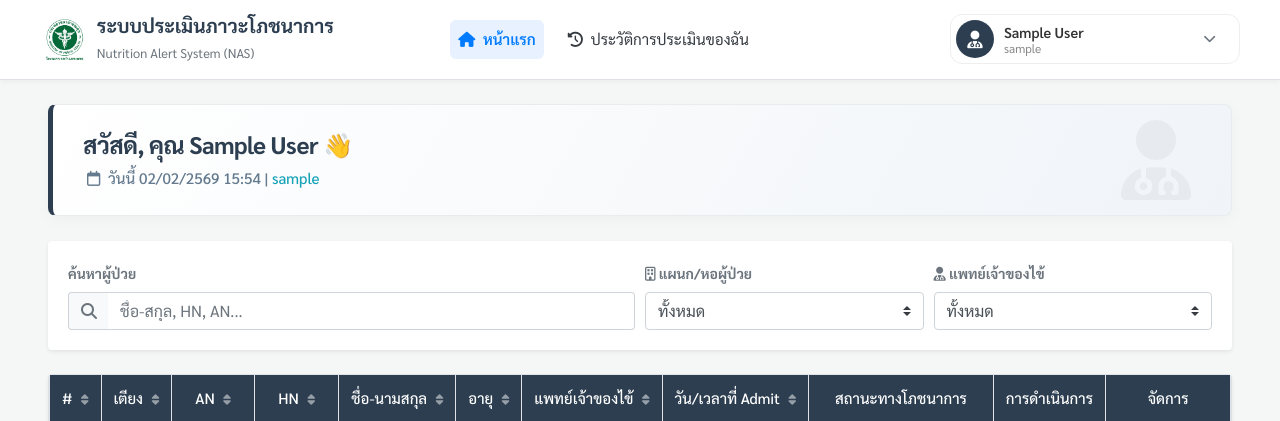
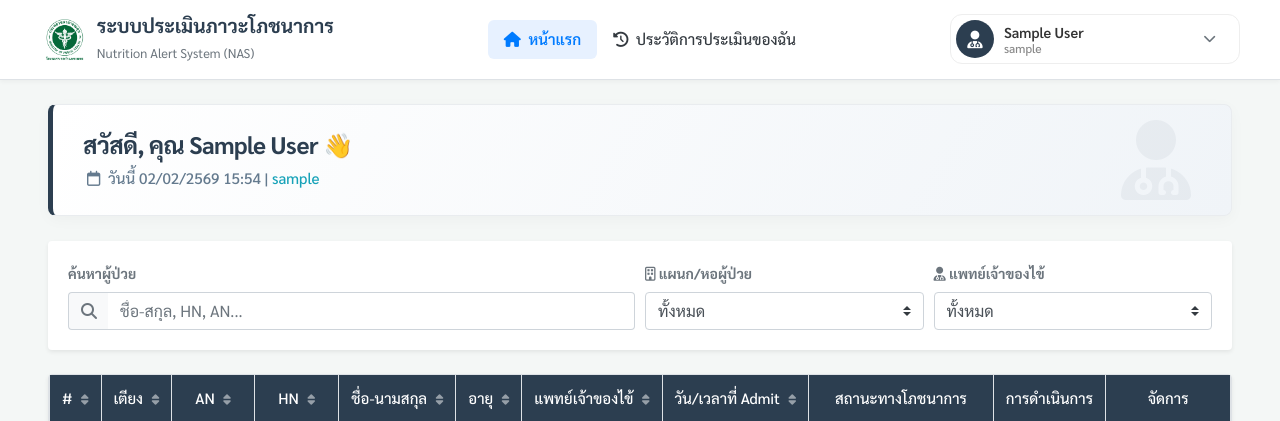
Before and after one commit to pchoeiphet/KPH_NAS_Project, a PHP site: page / in a window 1280 px wide. Shown: the top 421 px of the page. Run offline with PHP 8.4, Linux system fonts and the light colour scheme; the visitor is signed in with stand-in values (Sample User, id 1); data comes from the database, SQL or seed files in the repository.

Commit message:
ปรับในส่วนของ nav link เพิ่มเติม

```diff
--- a/css/index.css
+++ b/css/index.css
@@ -85,9 +85,8 @@ body {
 
 .navbar-nav .nav-link {
     font-size: 0.95rem;
-    padding: 8px 14px;
+    font-weight: 500;
     border-radius: 6px;
-    transition: all 0.2s ease;
 }
 
 .navbar-nav .nav-link:hover {
--- a/css/nutrition_form_history.css
+++ b/css/nutrition_form_history.css
@@ -83,11 +83,11 @@ body {
   display: none;
 }
 
+
 .navbar-nav .nav-link {
     font-size: 0.95rem;
-    padding: 8px 14px;
+    font-weight: 500;
     border-radius: 6px;
-    transition: all 0.2s ease;
 }
 
 .navbar-nav .nav-link:hover {
--- a/index.php
+++ b/index.php
@@ -204,20 +204,22 @@ try {
                 </div>
             </a>
 
-            <ul class="navbar-nav mx-auto d-none d-md-flex">
-                <li class="nav-item mx-2">
-                    <a class="nav-link font-weight-600 <?php echo ($currentPage == 'index.php') ? 'active text-primary' : 'text-dark'; ?>"
+            <ul class="navbar-nav ml-auto align-items-center d-none d-md-flex">
+
+                <li class="nav-item">
+                    <a class="nav-link px-3 <?php echo ($currentPage == 'index.php') ? 'active text-primary' : 'text-dark'; ?>"
                         href="index.php">
                         <i class="fa-solid fa-home mr-1"></i> หน้าแรก
                     </a>
                 </li>
 
-                <li class="nav-item mx-2">
-                    <a class="nav-link font-weight-600 <?php echo ($currentPage == 'nutrition_form_history.php') ? 'active text-primary' : 'text-dark'; ?>"
+                <li class="nav-item">
+                    <a class="nav-link px-3 <?php echo ($currentPage == 'nutrition_form_history.php') ? 'active text-primary' : 'text-dark'; ?>"
                         href="nutrition_form_history.php">
                         <i class="fa-solid fa-clock-rotate-left mr-1"></i> ประวัติการประเมินของฉัน
                     </a>
                 </li>
+
             </ul>
 
             <ul class="navbar-nav ml-auto">
```
Also changed, not shown: nutrition_form_history.php (+7 -5 lines).
